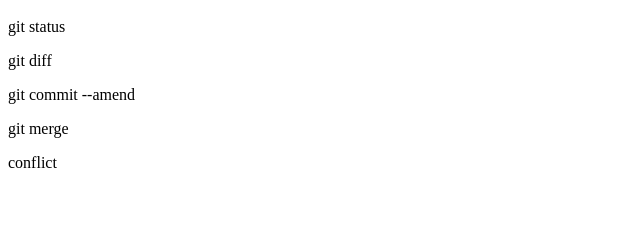
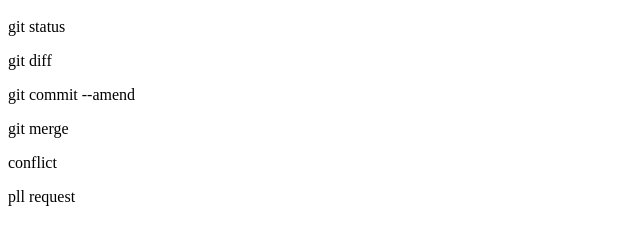
Before and after one commit to k-morishita0608/git_test, a plain HTML site: page index.html in a window 1280 px wide. Shown: the part 48-292 px from the top of the page, without its empty margins (0-640 px from the left). Drawn offline with Linux system fonts and the light colour scheme.

Commit message:
pull requestを追記

```diff
--- a/index.html
+++ b/index.html
@@ -4,3 +4,4 @@
 <p>git commit --amend</p>
 <p>git merge</p>
 <p>conflict</p>
+<p>pll request</p>
```
